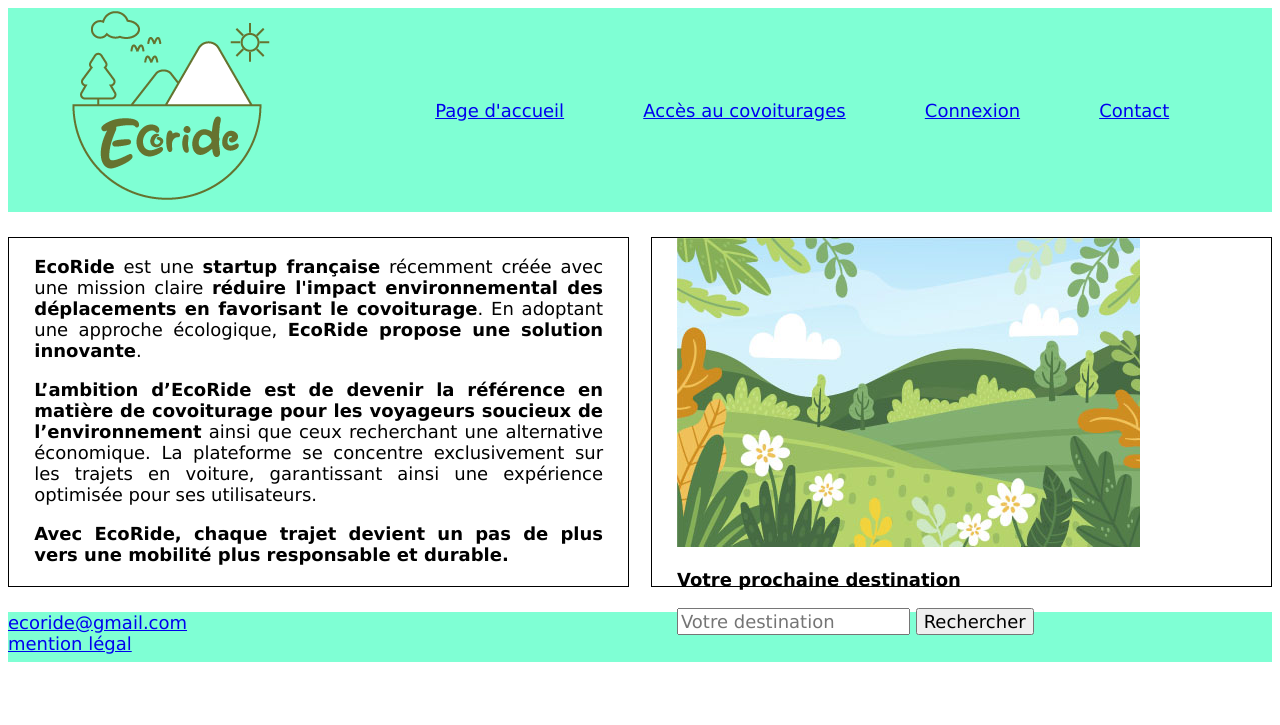
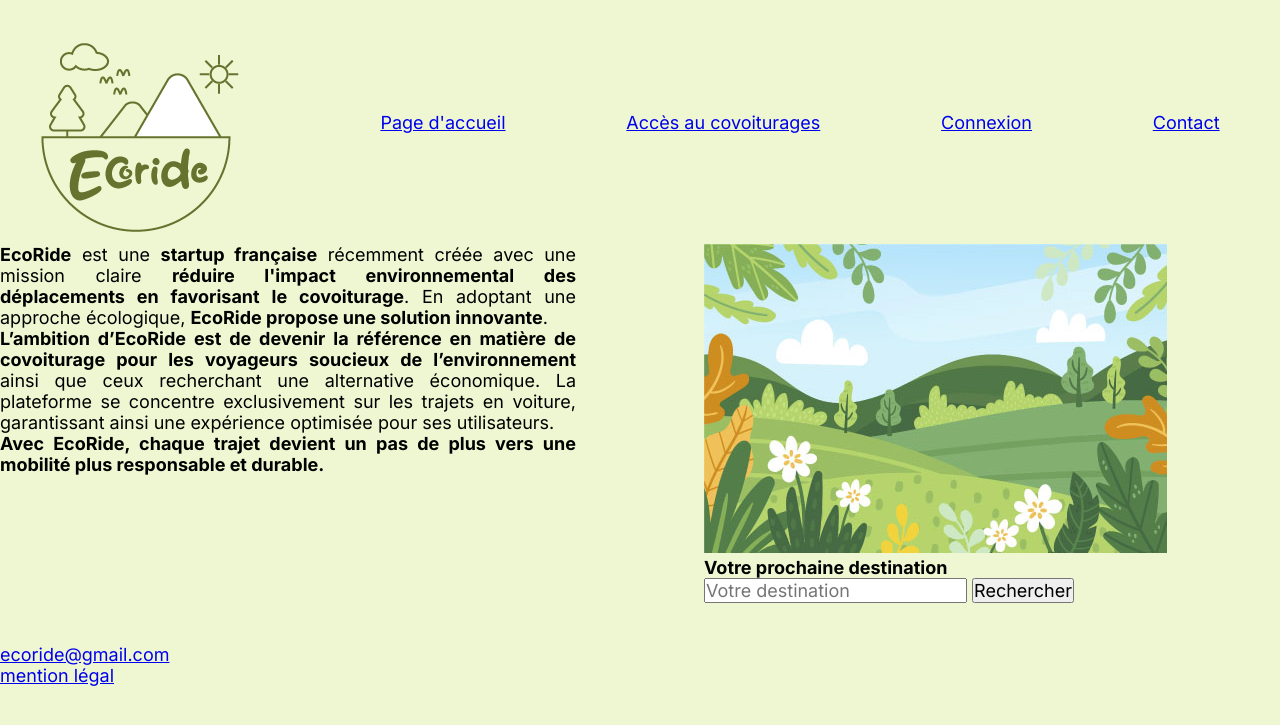
Before and after one commit to Minibrute90/ecoride, a PHP site: page / in a window 1280 px wide. Shown: the top 725 px of the page. Run offline with PHP 8.4, Linux system fonts and the light colour scheme.

Commit message:
mis a jour 180301

```diff
--- a/css/style.css
+++ b/css/style.css
@@ -1,16 +1,28 @@
+/*style global*/
+
 * {
-    font-family:Verdana, Geneva, Tahoma, sans-serif;
+    font-family: "Inter", sans-serif;
     font-size: large;
+    margin:0;
+    padding:0;
 }
+
+.site{
+    background-color:#EFF7D2;
+}
+
+/*style header*/
 
 header {
     display: flex;
-    padding: 0% 5% 0% 5%;
     flex-direction: row;
     justify-content: space-between;
     align-items: center;
-    background-color: aquamarine;
+}
 
+.logo{
+    margin-top: 40px;
+    margin-left: 40px;
 }
 
 nav {
@@ -24,6 +36,8 @@ nav ul {
     list-style: none;
 }
 
+/*style section_accueil*/
+
 #presentation {
     height: 400px;
     display: flex;
@@ -36,73 +50,14 @@ nav ul {
 }
 
 article {
-    border: 1px black solid;
-    padding: 0% 2% 0% 2%;
     text-align: justify;
-    margin: 2% 0% 2% 0%;
+
 }
 
+/*style footer*/
+
 footer {
-    background-color: aquamarine;
+
     height: 50px;
 
 }
-
-.menu_hamburger{
-    display: none;
-    position: fixed;
-    top: 50px;
-    right: 50px;
-    width: 35px;
-}
-
-img{
-    max-width: 100%;
-    height: auto;
-}
-
-
-@media screen and (max-width: 1050px) {
-
-    header .logo{
-        display: block;
-        margin: 0px auto;
-    }
-
-    .navbar{
-        padding: 0px;
-    }
-
-    .menu_hamburger{
-        display: block;
-    }
-
-    .navbar{
-        top:0px;
-        left:0px;
-        position: absolute;
-        background-color: rgba(rgba(255, 255, 255, 0.54), white, white, 0.5);
-        backdrop-filter: blur(8px);
-        height: 100%;
-        width: 250px;
-        border-radius: 0px;
-        margin-left: -100%;
-        transition: all 0.2s ease;
-    }
-
-    .mobile_menu{
-        margin-top:0px;
-        margin-left:-20px;
-    }
-
-    .navbar ul{
-        position: absolute;
-        top:30px;
-        left:15px;
-        display: flex;
-        flex-direction: column;
-    }
-
-
-
-}
--- a/index.php
+++ b/index.php
@@ -5,10 +5,14 @@
     <meta http-equiv="X-UA-Compatible" content="IE=edge">
     <meta name="viewport" content="width=device-width, initial-scale=1.0">
     <link rel="stylesheet" href="css/style.css">
+    <link rel="stylesheet" href="css/style_responsive.css">
+    <link rel="preconnect" href="https://fonts.googleapis.com">
+    <link rel="preconnect" href="https://fonts.gstatic.com" crossorigin>
+    <link href="https://fonts.googleapis.com/css2?family=Inter:ital,opsz,wght@0,14..32,100..900;1,14..32,100..900&display=swap" rel="stylesheet">
     <title>EcoRide</title>
 </head>
 
-<body>
+<body class="site">
     <header>
         <div class="logo">
             <img src="img/logo_200px.png" alt="logo ecoride">
```
Also changed, not shown: css/style_responsive.css (added, +59 -0 lines).
